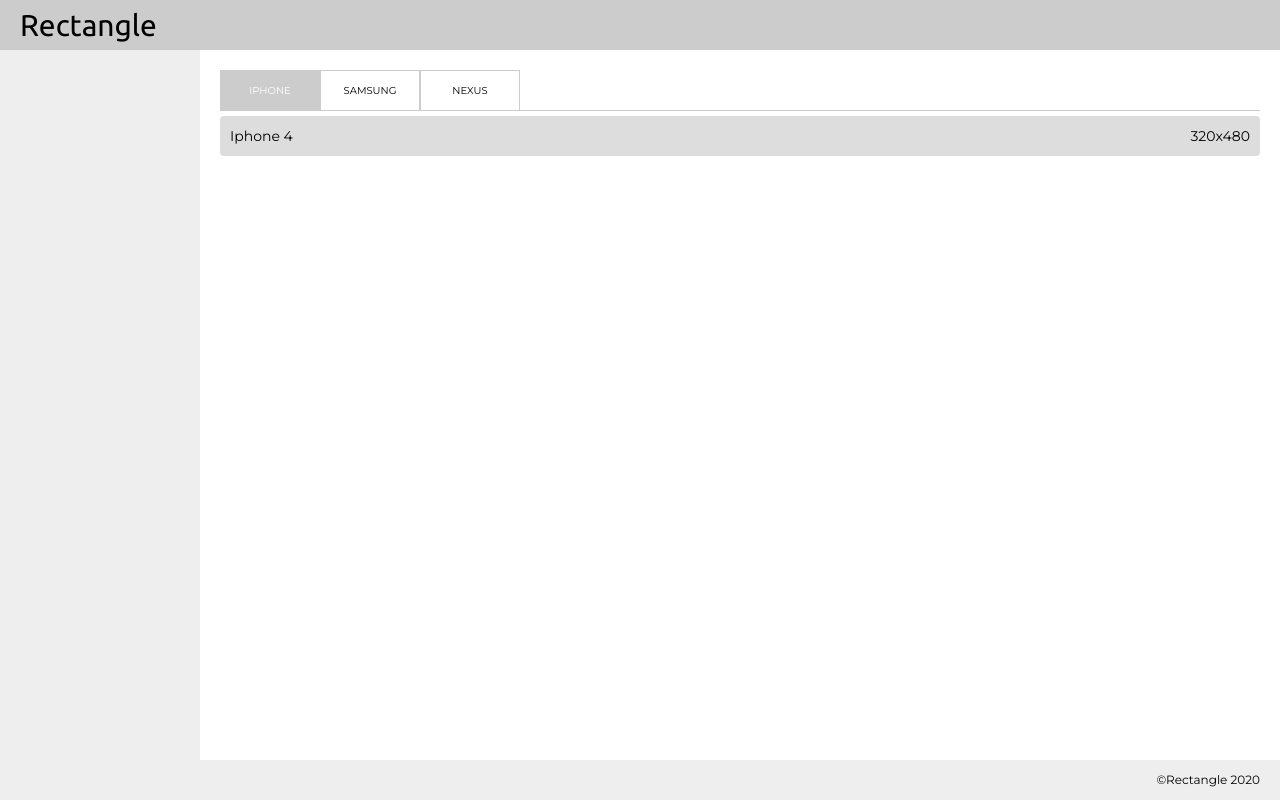
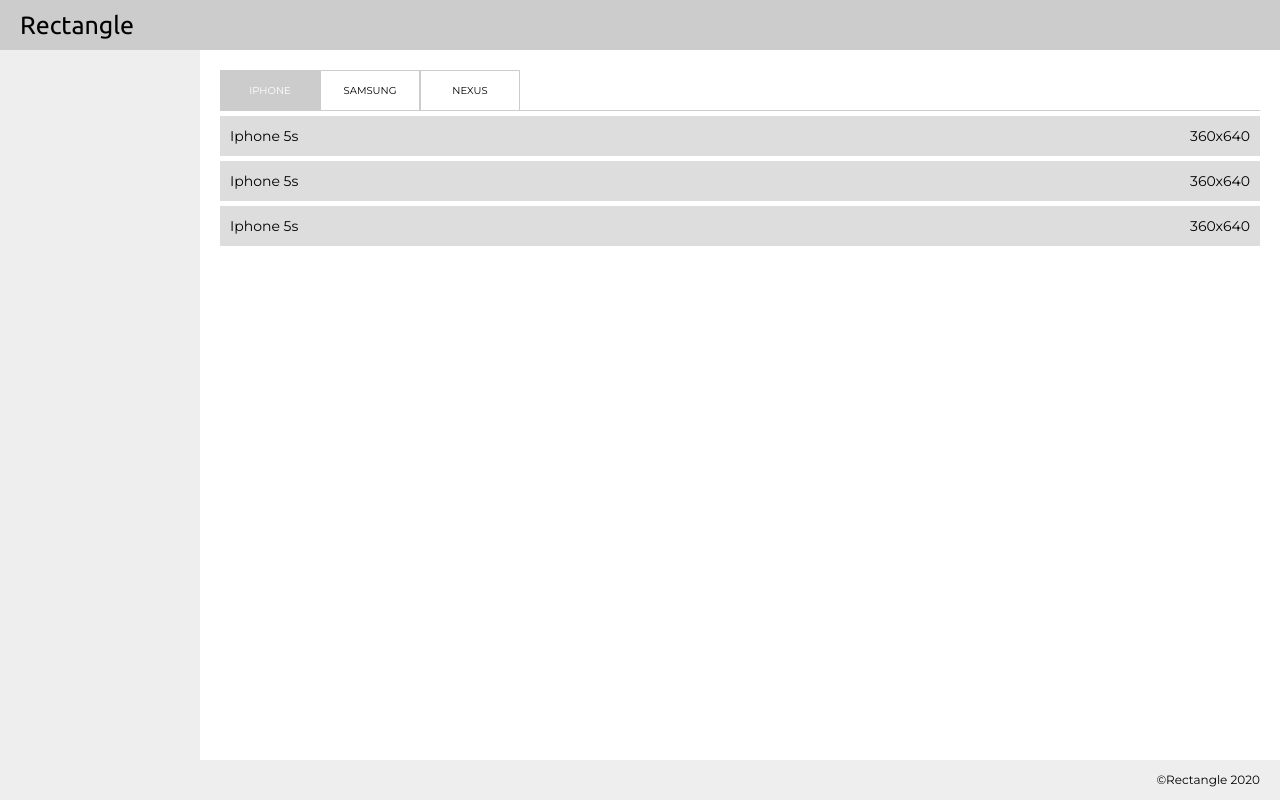
Before and after one commit to slimudoh/rectangle, a React (Create React App) app: page / in a window 1280 px wide. Built offline with nearby package versions, Linux system fonts and the light colour scheme.

Commit message:
added device info file

```diff
--- a/src/assets/styles/accordion.scss
+++ b/src/assets/styles/accordion.scss
@@ -32,8 +32,6 @@ $debugger: 1px dotted red;
     height: 70vh;
     overflow: auto;
     padding-bottom: 50px;
-    ;
-
   }
 
 
--- a/src/assets/styles/banner.scss
+++ b/src/assets/styles/banner.scss
@@ -3,7 +3,7 @@ $bannerColor: #ddd;
 .banner {
     background-color: $bannerColor;
     padding: 0 10px;
-    margin: 5px 0;
+    margin-top: 5px;
     height: 40px;
     display: flex;
     flex-direction: row;
@@ -11,7 +11,6 @@ $bannerColor: #ddd;
     align-items: center;
     justify-content: space-between;
     align-content: center;
-    border-radius: 4px;
     overflow: hidden;
 
     >.banner__name {
--- /dev/null
+++ b/src/assets/styles/device.scss
@@ -0,0 +1,45 @@
+$deviceColor: #fff;
+
+.device {
+    background-color: $deviceColor;
+    border: 1px solid #ddd;
+    padding: 10px;
+    margin-bottom: 5px;
+    display: flex;
+    flex-direction: row;
+    flex-wrap: nowrap;
+    align-items: flex-start;
+    justify-content: space-between;
+    align-content: center;
+    overflow: hidden;
+
+    >.device__phone {
+        width: 40%;
+        padding: 10px;
+        border-radius: 4px;
+        overflow: hidden;
+        background: #ddd;
+
+        >div {
+            width: 250px;
+            margin: auto;
+            padding: 10px;
+
+            img {
+                width: 100%;
+            }
+        }
+    }
+
+    >.device__details {
+        width: 60%;
+        padding: 0 10px;
+
+        >div {
+            background: #ccc;
+            border-radius: 4px;
+            overflow: hidden;
+            padding: 10px;
+        }
+    }
+}
--- a/src/assets/styles/header.scss
+++ b/src/assets/styles/header.scss
@@ -22,7 +22,7 @@ $debugger: 1px dotted red;
       width: 200px;
       overflow: hidden;
       font-family: 'Ubuntu', sans-serif;
-      font-size: 30px;
+      font-size: 25px;
       color: $logoColor;
     }
   }
--- a/src/components/content/accordion.js
+++ b/src/components/content/accordion.js
@@ -1,5 +1,9 @@
 import React, { useState } from "react";
 import Banner from "./banner";
+import Device from "./device";
+import iphoneDetails from "../../util/iphone";
+import samsungDetails from "../../util/samsung";
+import nexusDetails from "../../util/nexus";
 
 function Accordion() {
   const [iphone, setIphone] = useState(true);
@@ -48,25 +52,64 @@ function Accordion() {
       </div>
       {iphone ? (
         <div className="accordion__body">
-          <div>
-            <Banner name="iphone 4" dimension="320x480" />
-          </div>
+          {iphoneDetails.map((item, index) => {
+            return (
+              <div key={index}>
+                <Banner name={item.name} dimension="360x640" />
+                <div
+                  style={
+                    item.display === 1
+                      ? { display: "flex" }
+                      : { display: "none" }
+                  }
+                >
+                  <Device phone={item.image} alt={item.name} />
+                </div>
+              </div>
+            );
+          })}
         </div>
       ) : null}
 
       {samsung ? (
         <div className="accordion__body">
-          <div>
-            <Banner name="Galaxy Note 3" dimension="360x640" />
-          </div>
+          {samsungDetails.map((item, index) => {
+            return (
+              <div key={index}>
+                <Banner name={item.name} dimension="360x640" />
+                <div
+                  style={
+                    item.display === 1
+                      ? { display: "flex" }
+                      : { display: "none" }
+                  }
+                >
+                  <Device phone={item.image} alt={item.name} />
+                </div>
+              </div>
+            );
+          })}
         </div>
       ) : null}
 
       {nexus ? (
         <div className="accordion__body">
-          <div>
-            <Banner name="Nexus 4" dimension="384x640" />
-          </div>
+          {nexusDetails.map((item, index) => {
+            return (
+              <div key={index}>
+                <Banner name={item.name} dimension="360x640" />
+                <div
+                  style={
+                    item.display === 1
+                      ? { display: "flex" }
+                      : { display: "none" }
+                  }
+                >
+                  <Device phone={item.image} alt={item.name} />
+                </div>
+              </div>
+            );
+          })}
         </div>
       ) : null}
     </div>
--- /dev/null
+++ b/src/components/content/device.js
@@ -0,0 +1,21 @@
+import React from "react";
+
+function Device(props) {
+  return (
+    <div className="device">
+      <div className="device__phone">
+        <div>
+          <img
+            src={require("../../assets/devices/iphone/iphone5s.png")}
+            alt={props.alt}
+          />
+        </div>
+      </div>
+      <div className="device__details">
+        <div>hhh</div>
+      </div>
+    </div>
+  );
+}
+
+export default Device;
--- a/src/container/App.js
+++ b/src/container/App.js
@@ -5,6 +5,7 @@ import "../assets/styles/sidebar.scss";
 import "../assets/styles/container.scss";
 import "../assets/styles/footer.scss";
 import "../assets/styles/banner.scss";
+import "../assets/styles/device.scss";
 import "../assets/styles/accordion.scss";
 import Layout from "../components/layout/Layout";
 
--- /dev/null
+++ b/src/util/iphone.js
@@ -0,0 +1,22 @@
+const iphoneDetails = [
+  {
+    name: "iphone 5s",
+    dimension: "320x568",
+    image: "../../assets/devices/iphone/iphone5s.png",
+    display: 0
+  },
+  {
+    name: "iphone 5s",
+    dimension: "320x568",
+    image: "../../assets/devices/iphone/iphone5s.png",
+    display: 0
+  },
+  {
+    name: "iphone 5s",
+    dimension: "320x568",
+    image: "../../assets/devices/iphone/iphone5s.png",
+    display: 0
+  }
+];
+
+export default iphoneDetails;
--- /dev/null
+++ b/src/util/nexus.js
@@ -0,0 +1,22 @@
+const nexusDetails = [
+  {
+    name: "Nexus 4",
+    dimension: "384x640",
+    image: "../../assets/devices/iphone/iphone5s.png",
+    display: 0
+  },
+  {
+    name: "Nexus 4",
+    dimension: "384x640",
+    image: "../../assets/devices/iphone/iphone5s.png",
+    display: 0
+  },
+  {
+    name: "Nexus 4",
+    dimension: "384x640",
+    image: "../../assets/devices/iphone/iphone5s.png",
+    display: 0
+  }
+];
+
+export default nexusDetails;
--- /dev/null
+++ b/src/util/samsung.js
@@ -0,0 +1,22 @@
+const samsungDetails = [
+  {
+    name: "Galaxy Note 3",
+    dimension: "360x640",
+    image: "../../assets/devices/iphone/iphone5s.png",
+    display: 0
+  },
+  {
+    name: "Galaxy Note 3",
+    dimension: "360x640",
+    image: "../../assets/devices/iphone/iphone5s.png",
+    display: 0
+  },
+  {
+    name: "Galaxy Note 3",
+    dimension: "360x640",
+    image: "../../assets/devices/iphone/iphone5s.png",
+    display: 0
+  }
+];
+
+export default samsungDetails;
```
Also changed, not shown: src/assets/devices/iphone/iphone5c.png (added), src/assets/devices/iphone/iphone5s.png (added).
